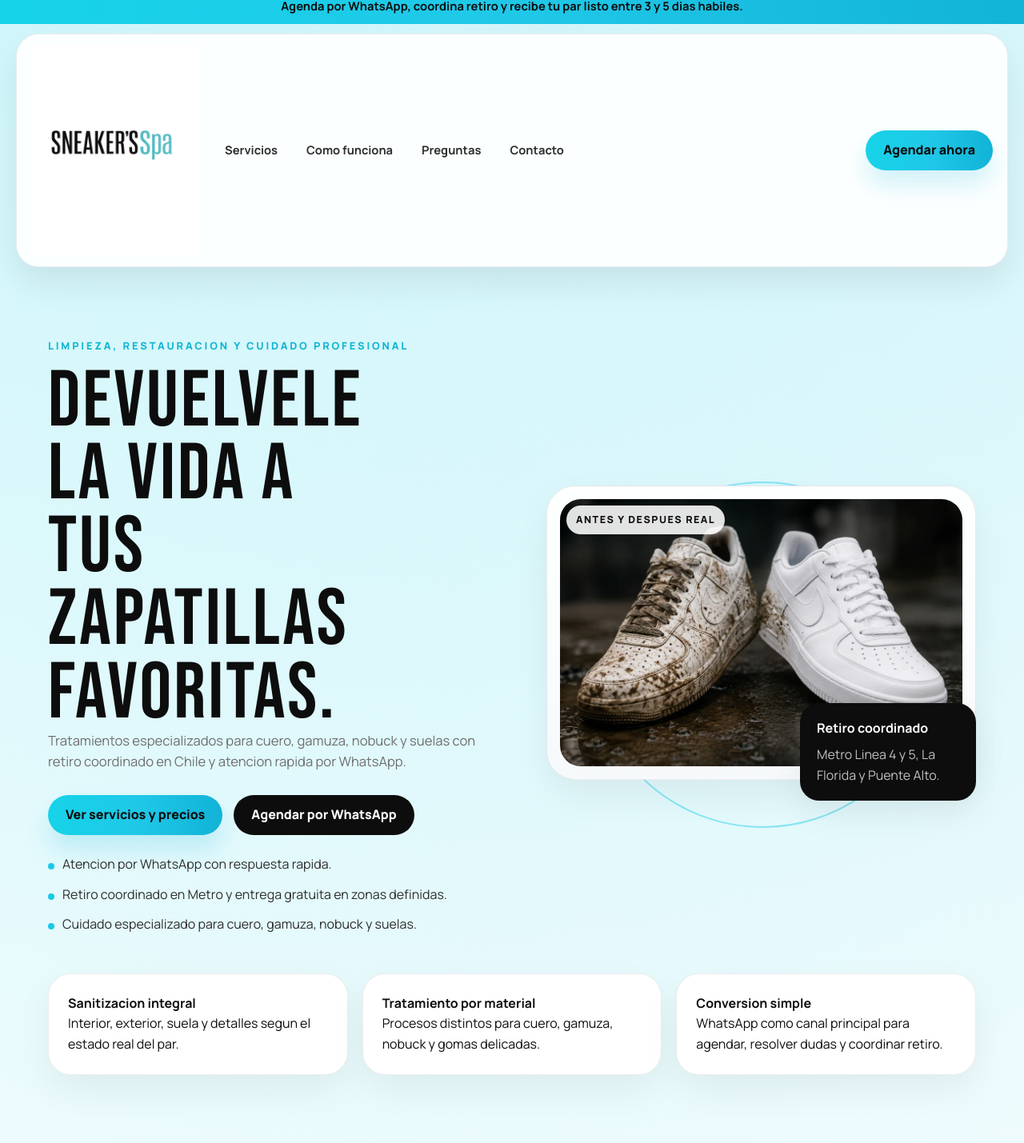
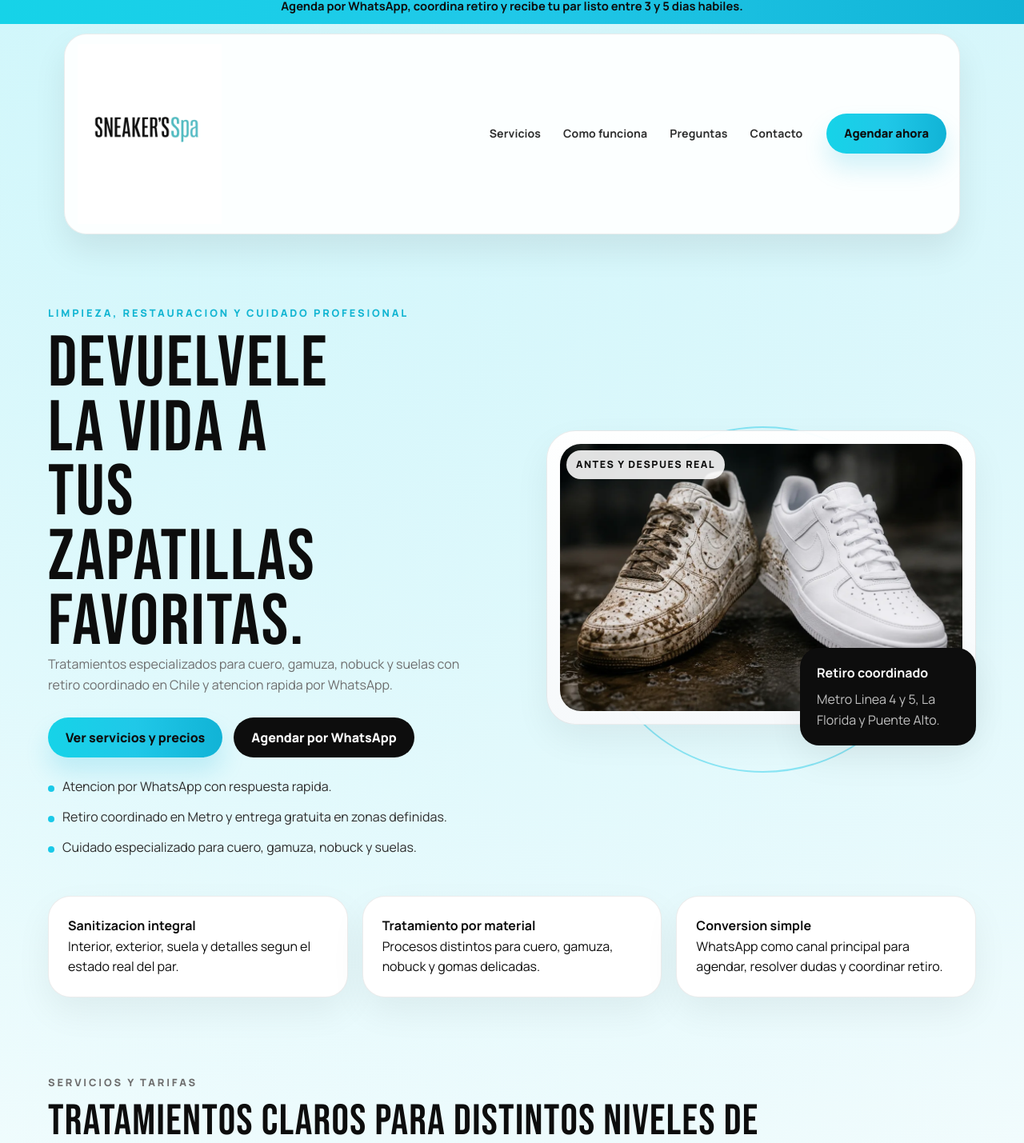
Before and after one commit to fpobletemu/sneakersspa, a React (Vite) app: page / in a window 1280 px wide. Shown: the part 14-1443 px from the top of the page at 80% size. Built offline with nearby package versions, Linux system fonts and the light colour scheme; no server answers.

Commit message:
Tighten header and typography scale

```diff
--- a/src/App.css
+++ b/src/App.css
@@ -45,9 +45,9 @@
   display: flex;
   align-items: center;
   gap: 18px;
-  width: min(calc(100% - 24px), 1240px);
+  width: min(calc(100% - 24px), 1120px);
   margin: 12px auto 0;
-  padding: 14px 18px;
+  padding: 12px 16px;
   border: 1px solid rgba(13, 13, 13, 0.08);
   border-radius: 28px;
   background: rgba(255, 255, 255, 0.92);
@@ -62,16 +62,17 @@
 
 .brand-mark img {
   display: block;
-  width: min(210px, 40vw);
+  width: min(180px, 34vw);
 }
 
 .header-actions {
   display: flex;
-  flex: 1 1 auto;
+  flex: 0 1 auto;
   align-items: center;
-  justify-content: space-between;
-  gap: 16px;
+  justify-content: flex-end;
+  gap: 18px;
   min-width: 0;
+  margin-left: auto;
 }
 
 .site-nav {
@@ -79,15 +80,16 @@
   flex-wrap: wrap;
   align-items: center;
   justify-content: center;
-  gap: 8px;
+  gap: 4px;
 }
 
 .site-nav a {
-  padding: 10px 14px;
+  padding: 8px 12px;
   border-radius: 999px;
   color: var(--color-dark-gray);
-  font-size: 0.92rem;
+  font-size: 0.88rem;
   font-weight: 700;
+  letter-spacing: 0.01em;
   text-decoration: none;
   transition:
     background-color 0.2s ease,
@@ -102,8 +104,9 @@
 
 .header-cta {
   flex-shrink: 0;
-  min-height: 46px;
-  padding-inline: 18px;
+  min-height: 42px;
+  padding-inline: 16px;
+  font-size: 0.92rem;
 }
 
 .menu-toggle,
@@ -186,14 +189,14 @@
 .insight-panel h3 {
   font-family: var(--font-display);
   text-transform: uppercase;
-  letter-spacing: 0.03em;
+  letter-spacing: 0.025em;
 }
 
 .hero-copy h1 {
   margin: 0;
-  font-size: clamp(3.2rem, 8vw, 6.2rem);
-  line-height: 0.92;
-  max-width: 11ch;
+  font-size: clamp(3rem, 7.2vw, 5.6rem);
+  line-height: 0.9;
+  max-width: 10.5ch;
 }
 
 .eyebrow {
@@ -221,7 +224,7 @@
 
 .hero-text {
   max-width: 56ch;
-  font-size: 1.04rem;
+  font-size: 1rem;
 }
 
 .hero-actions {
@@ -441,7 +444,7 @@
 .coverage-card h2,
 .cta-band h2 {
   margin: 0 0 12px;
-  font-size: clamp(2.15rem, 5vw, 3.95rem);
+  font-size: clamp(2rem, 4.3vw, 3.35rem);
   line-height: 0.94;
 }
 
@@ -488,12 +491,12 @@
 .addon-panel h3,
 .insight-panel h3 {
   margin: 0;
-  font-size: 2rem;
+  font-size: clamp(1.45rem, 2vw, 1.95rem);
   line-height: 0.96;
 }
 
 .service-header strong {
-  font-size: 1.7rem;
+  font-size: 1.45rem;
   color: var(--color-primary-dark);
 }
 
@@ -557,6 +560,11 @@
   text-transform: uppercase;
 }
 
+.showcase-tab strong {
+  font-size: 1.05rem;
+  line-height: 1.05;
+}
+
 .showcase-card {
   display: grid;
   gap: 22px;
@@ -588,7 +596,7 @@
 .process-number {
   color: var(--color-primary-dark);
   font-family: var(--font-display);
-  font-size: 2.2rem;
+  font-size: 1.95rem;
 }
 
 .insights-layout,
@@ -727,6 +735,13 @@
   color: var(--color-black);
 }
 
+.footer-brand p,
+.footer-column a,
+.footer-column li,
+.footer-bottom {
+  font-size: 0.96rem;
+}
+
 .footer-bottom {
   grid-column: 1 / -1;
   margin: 0;
@@ -819,6 +834,7 @@
     padding: 14px 16px;
     border-radius: 18px;
     background: #f5fbfd;
+    font-size: 0.95rem;
   }
 
   .header-cta {
```
